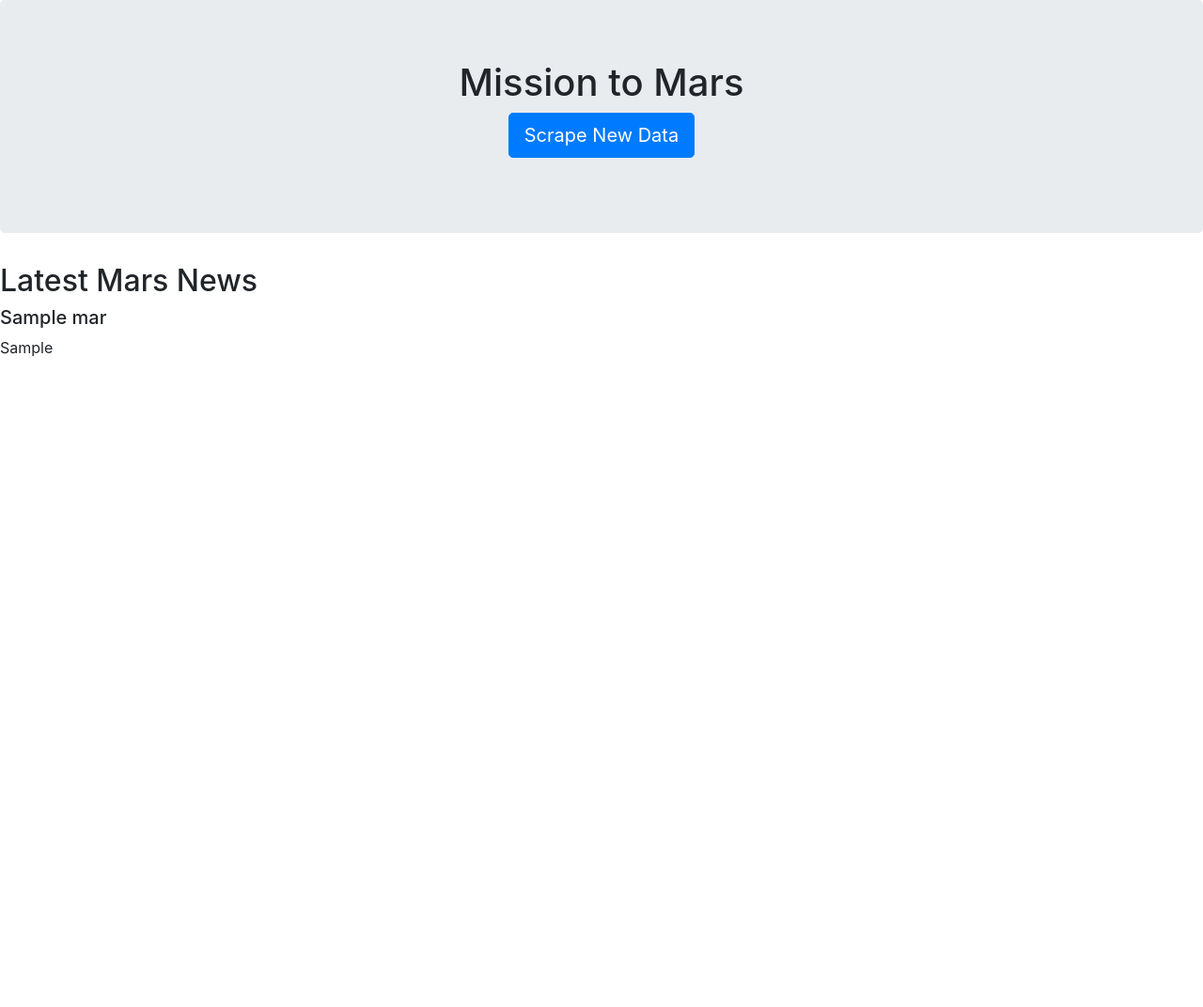
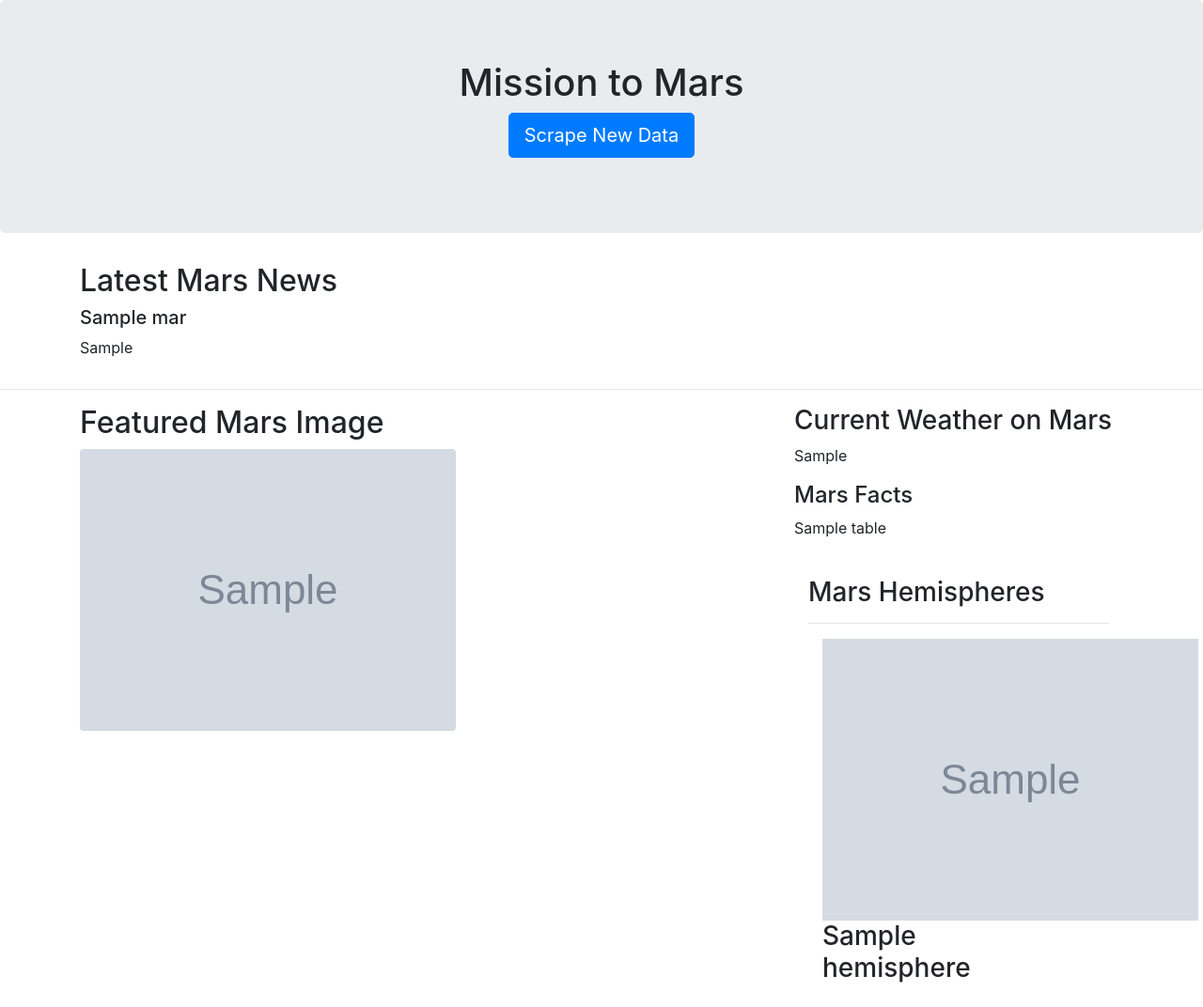
Before and after one commit to Hph7/web-scraping-challenge, a Flask app: page / in a window 1280 px wide. Shown: the whole page at 94% size. Before the commit the page ends 380 px from the top, so only its background shows below. Run offline with Flask 2, Linux system fonts and the light colour scheme; grey boxes marked "Sample" are stand-in pictures; a database or web service that is not in the repository returns one stand-in record (values such as "Sample title"); some libraries are stand-ins or nearby versions.

Commit message:
HTML created

```diff
--- a/Missions_to_Mars/templates/index.html
+++ b/Missions_to_Mars/templates/index.html
@@ -5,6 +5,7 @@
         <meta name ="viewport" content ="width=device-width", initial-scale=1.0">
         <meta http-equiv="X-UA-Compatible" content="ie=edge">
         <title>Mission to Mars</title>
+
         <link rel="stylesheet" href="https://stackpath.bootstrapcdn.com/bootstrap/4.3.1/css/bootstrap.min.css" integrity="sha384-ggOyR0iXCbMQv3Xipma34MD+dH/1fQ784/j6cY/iJTQUOhcWr7x9JvoRxT2MZw1T" crossorigin="anonymous">
     </head>
 
@@ -14,13 +15,51 @@
             <p><a class="btn btn-primary btn-lg" href="/scrape" role="button">Scrape New Data</a></p>
         </div>
 
-        <div class="row" id="news_title">
-            <div class = "col-md-12">
-                <h2>Latest Mars News</h2>
-                <h5>{{mars.news_title}}</h5>
-                <p>{{mars.news_p}}</p>
+        <div class="container">
+            <div class="row" id="news_title">
+                <div class = "col-md-12">
+                    <h2>Latest Mars News</h2>
+                    <h5>{{mars.news_title}}</h5>
+                    <p>{{mars.news_p}}</p>
+                </div>
             </div>
         </div>
+        <hr>
 
+        <div class="container">
+            <div class="row">
+                <div class="col-md-8">
+                    <h2>Featured Mars Image</h2>
+                    <img src="{{mars.featured_image_url}}" class="rounded float-left" style="max-width:100%; max-height: auto"; alt="Featured Image">
+                </div>
+
+                <div class ="col-md-4">
+                    <h3>Current Weather on Mars</h3>
+                    <p>{{mars.mars_weather}}</p>
+                    <h4>Mars Facts</h4>
+                    <table class="table table-striped">
+                    <p>{{mars.table | safe}}</p>
+                </div>
+            </div>
+        </div>
+        <br>
+
+        <div class="container">
+            <div class ="row" id="mars-hemispheres">
+                <div class = "col-md-12">
+                    <h3>Mars Hemispheres</h3>
+                    <hr>
+
+                    {% for hemisphere in mars.hemisphere_image_urls %}
+                        <div class = "col-md-6">
+                            <div class = "thumbnail">
+                                <img src = "{{hemisphere.img_url}}">
+                                <h3>{{hemisphere.title}}</h3>
+                            </div>
+                        </div>
+                    {% endfor %}
+                </div>
+            </div>
+        </div>
     </body>
 </html>
```
Also changed, not shown: Missions_to_Mars/scrape_mars.py (+5 -5 lines), 1 other file.
